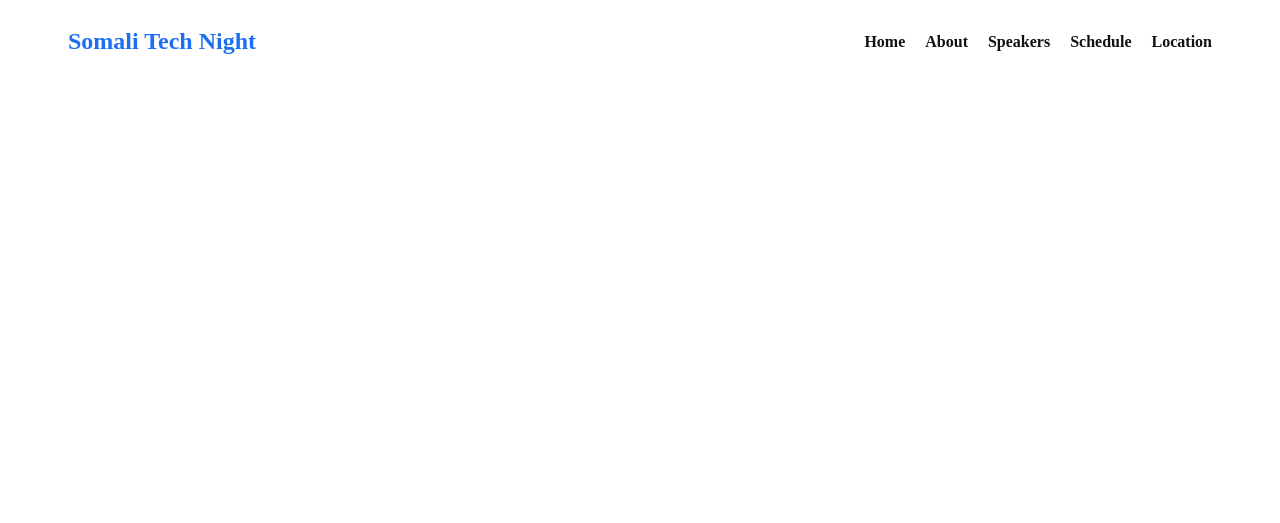
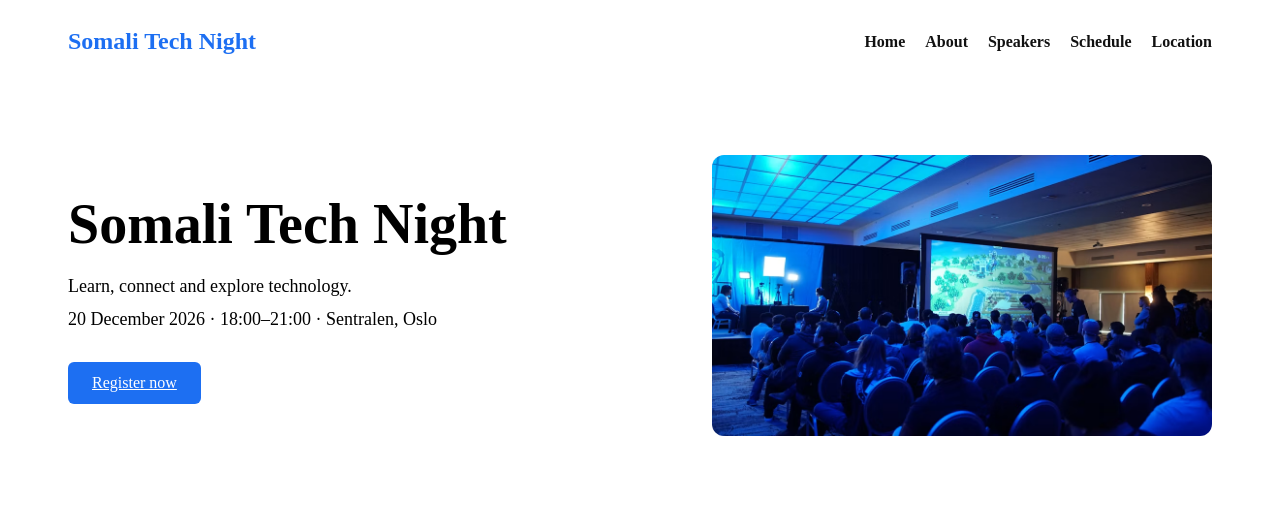
Before and after one commit to Muktaryy/somali-tech-night, a plain HTML site: page index.html in a window 1280 px wide. Drawn offline with Linux system fonts and the light colour scheme.

Commit message:
complete hero section

```diff
--- a/index.html
+++ b/index.html
@@ -17,5 +17,19 @@
             <a href="#location">Location</a>
         </nav>
     </header>
+    <section id="home" class="hero">
+    <div class="hero-content">
+        <h2>Somali Tech Night</h2>
+
+        <p>Learn, connect and explore technology.</p>
+
+        <p>20 December 2026 · 18:00–21:00 · Sentralen, Oslo</p>
+
+        <a href="#registration">Register now</a>
+    </div>
+      <div class="hero-image">
+        <img src="images/Somali Tech Night.avif" alt="People attending a technology event">
+      </div>
+</section>
 </body>
 </html>
--- a/style.css
+++ b/style.css
@@ -23,3 +23,43 @@ nav a:hover {
     font-size: 24px;
     margin: 0;
 }
+
+.hero {
+    display: flex;
+    justify-content: space-between;
+    align-items: center;
+    padding: 80px 60px;
+    gap: 60px;
+}
+.hero-content {
+    max-width: 700px;
+    flex: 1;
+}
+.hero h2 {
+    font-size: 56px;
+     margin: 0 0 20px;
+}
+.hero-content p {
+    font-size: 18px;
+    margin: 12px 0;
+}
+.hero-content a {
+    display: inline-block;
+    background: #1D6FF2;
+    color: #FFFFFF;
+    padding: 12px 24px;
+    margin-top: 20px;
+    border-radius: 6px;
+}
+.hero-content a:hover {
+    background: #1559C7;
+}
+.hero-image img {
+    width: 100%;
+    max-width: 500px;
+    border-radius: 12px;
+}
+.hero-image{
+    flex: 1;
+    text-align: right;
+}
```
Also changed, not shown: images/Somali Tech Night.avif (added).
